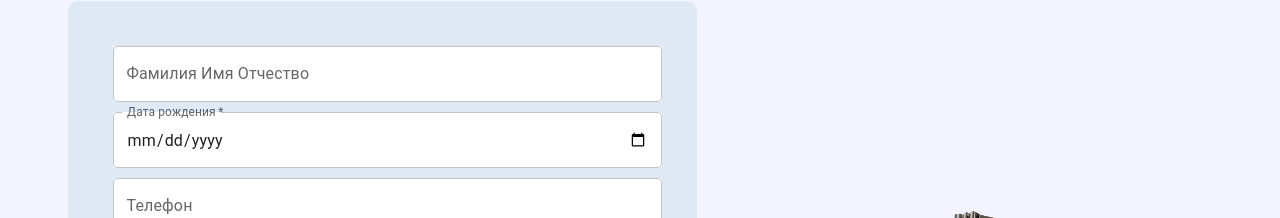
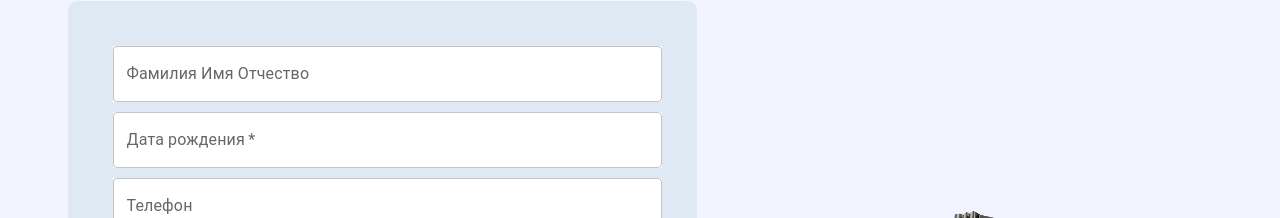
Before and after one commit to Zhybuliou/vahta, a React (Vite) app: page / in a window 1280 px wide. Shown: the part 1119-1337 px from the top of the page. Built offline with nearby package versions, Linux system fonts and the light colour scheme.

Commit message:
fix: date input

```diff
--- a/src/components/Form.tsx
+++ b/src/components/Form.tsx
@@ -57,11 +57,10 @@ export default function Form() {
         <TextField
           style={{ width: '100%', margin: '5px', background: 'white' }}
           name="date"
-          type="date"
+          type="text"
           label="Дата рождения"
           variant="outlined"
-          InputLabelProps={{ shrink: true, required: true }}
-          inputProps={{ min: '1964-01-24', max: '2005-05-31' }}
+          InputLabelProps={{ required: true }}
           value={age}
           onChange={(e: React.ChangeEvent<HTMLInputElement>) => setAge(e.target.value)}
         />
```
